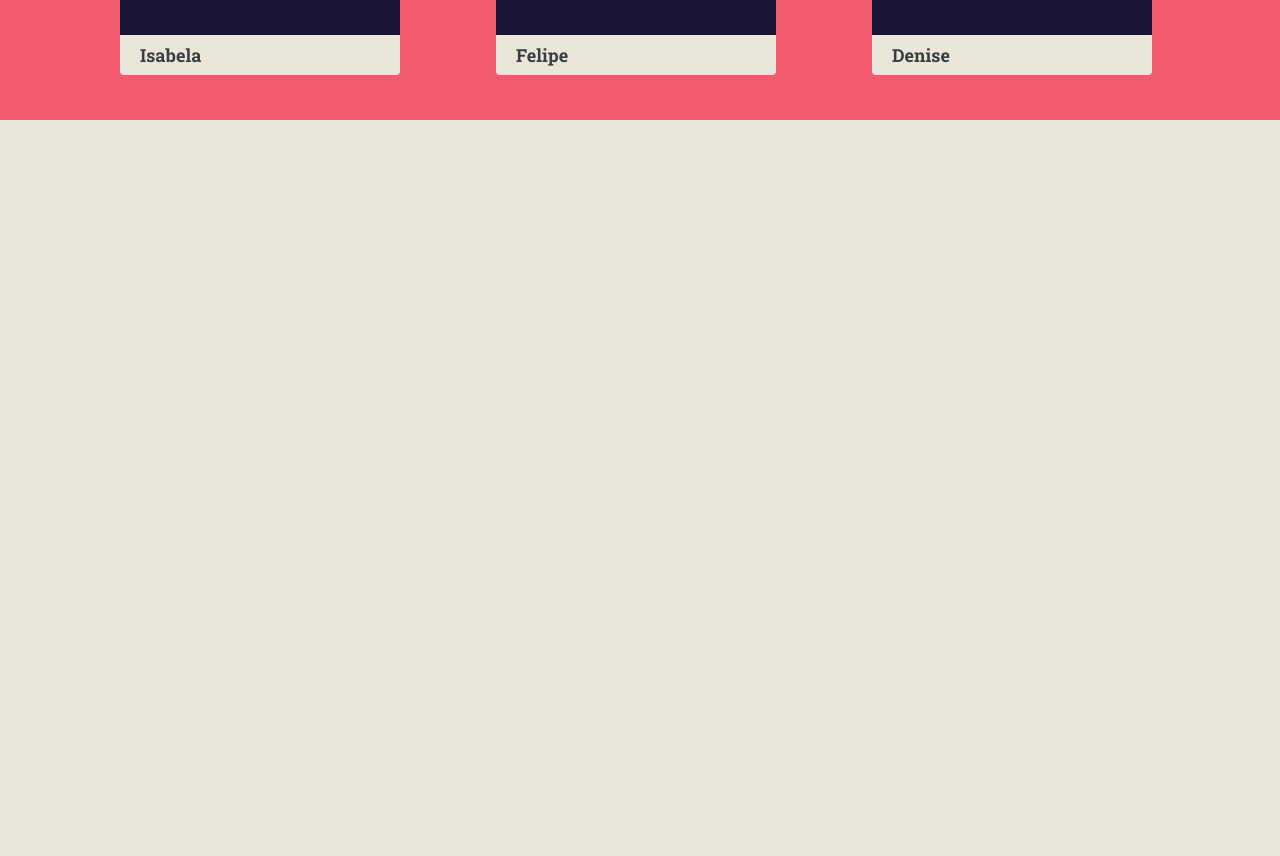
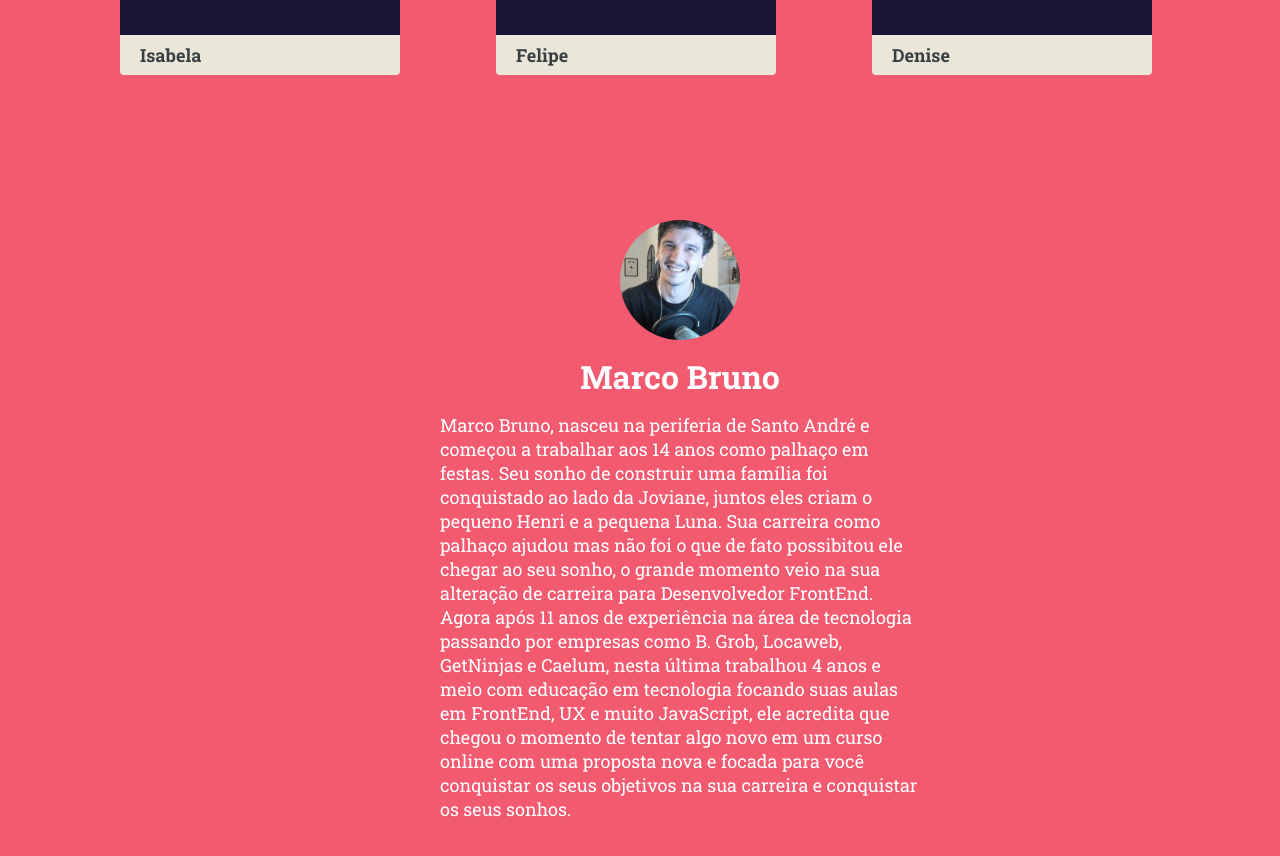
Before and after one commit to CollabCodeTech/hotsite-dofrontaoend, a React (Create React App) app: page / in a window 1280 px wide. Shown: the part 1480-2336 px from the top of the page. Before the commit the page ends 1883 px from the top, so only its background shows below. Built offline with nearby package versions, Linux system fonts and the light colour scheme.

Commit message:
Finazado a section dos instrutores

```diff
--- /dev/null
+++ b/src/objects/InstructorAvatar/index.js
@@ -0,0 +1,11 @@
+import styled from 'styled-components'
+
+import MarcoBruno from '../../img/marcobrunobr.jpg'
+
+const InstructorAvtar = styled.img.attrs({ src: MarcoBruno })`
+    width: 120px;
+    height: 120px;
+    border-radius: 50%;
+`
+
+export default InstructorAvtar
--- a/src/objects/TextCollab/index.js
+++ b/src/objects/TextCollab/index.js
@@ -1,8 +1,10 @@
 import styled from 'styled-components'
 
 const TextCollab = styled.p`
-    color: var(--color-base-light);
-    font-size: var(--size-small);
+    color: ${({ featured }) =>
+        featured ? 'var(--color-zero)' : 'var(--color-base-light)'};
+    font-size: ${({ featured }) =>
+        featured ? 'var(--size-medium)' : 'var(--size-small)'};
 `
 
 export default TextCollab
--- a/src/pages/Home/index.js
+++ b/src/pages/Home/index.js
@@ -7,6 +7,7 @@ import HeaderCollab from '../../components/HeaderCollab'
 import Lead from '../Lead'
 import Menu from '../Menu'
 import Testimonial from '../Testimonial'
+import Instructor from '../Instructor'
 
 const menus = [
     {
@@ -63,6 +64,7 @@ const Home = () => {
                 ))}
             </Wrapper>
             <Testimonial />
+            <Instructor />
         </Main>
     )
 }
--- /dev/null
+++ b/src/pages/Instructor/index.js
@@ -0,0 +1,31 @@
+import React from 'react'
+
+import { Wrapper } from './styles'
+
+import TitleCollab from '../../objects/TitleCollab'
+import TextCollab from '../../objects/TextCollab'
+import InstructorAvatar from '../../objects/InstructorAvatar'
+
+const Instructor = () => (
+    <Wrapper>
+        <InstructorAvatar />
+        <TitleCollab>Marco Bruno</TitleCollab>
+        <TextCollab featured>
+            {`Marco Bruno, nasceu na periferia de Santo André e começou a
+            trabalhar aos 14 anos como palhaço em festas. Seu sonho de construir
+            uma família foi conquistado ao lado da Joviane, juntos eles criam o
+            pequeno Henri e a pequena Luna. Sua carreira como palhaço ajudou mas
+            não foi o que de fato possibitou ele chegar ao seu sonho, o grande
+            momento veio na sua alteração de carreira para Desenvolvedor
+            FrontEnd. Agora após 11 anos de experiência na área de tecnologia
+            passando por empresas como B. Grob, Locaweb, GetNinjas e Caelum,
+            nesta última trabalhou 4 anos e meio com educação em tecnologia
+            focando suas aulas em FrontEnd, UX e muito JavaScript, ele acredita
+            que chegou o momento de tentar algo novo em um curso online com uma
+            proposta nova e focada para você conquistar os seus objetivos na sua
+            carreira e conquistar os seus sonhos.`}
+        </TextCollab>
+    </Wrapper>
+)
+
+export default Instructor
--- /dev/null
+++ b/src/pages/Instructor/styles.js
@@ -0,0 +1,20 @@
+import styled from 'styled-components'
+
+import { center } from '../../styles/tools/functions'
+
+import InstructorAvatar from '../../objects/InstructorAvatar'
+import TitleCollab from '../../objects/TitleCollab'
+import TextCollab from '../../objects/TextCollab'
+
+export const Wrapper = styled.div`
+    ${center}
+    flex-direction: column;
+
+    & > ${TitleCollab}, & > ${InstructorAvatar} {
+        margin-bottom: var(--size-small);
+    }
+
+    & > ${TextCollab} {
+        max-width: 40%;
+    }
+`
--- a/src/pages/Lead/styles.js
+++ b/src/pages/Lead/styles.js
@@ -1,4 +1,6 @@
 import styled from 'styled-components'
+
+import { center } from '../../styles/tools/functions'
 
 import SubtitleCollab from '../../objects/SubtitleCollab'
 import VideoDofrontaoend from '../../components/VideoDofrontaoend'
@@ -27,10 +29,5 @@ export const Section = styled.section`
 `
 
 export const Wrapper = styled.div`
-    display: flex;
-    justify-content: center;
-    align-items: center;
-    height: 100vh;
-    background-color: var(--color-first);
-    padding-left: var(--spacing-menu);
+    ${center}
 `
--- /dev/null
+++ b/src/styles/tools/functions.js
@@ -0,0 +1,8 @@
+export const center = `
+    display: flex;
+    justify-content: center;
+    align-items: center;
+    height: 100vh;
+    background-color: var(--color-first);
+    padding-left: var(--spacing-menu);
+`
```
Also changed, not shown: src/img/marcobrunobr.jpg (added).
